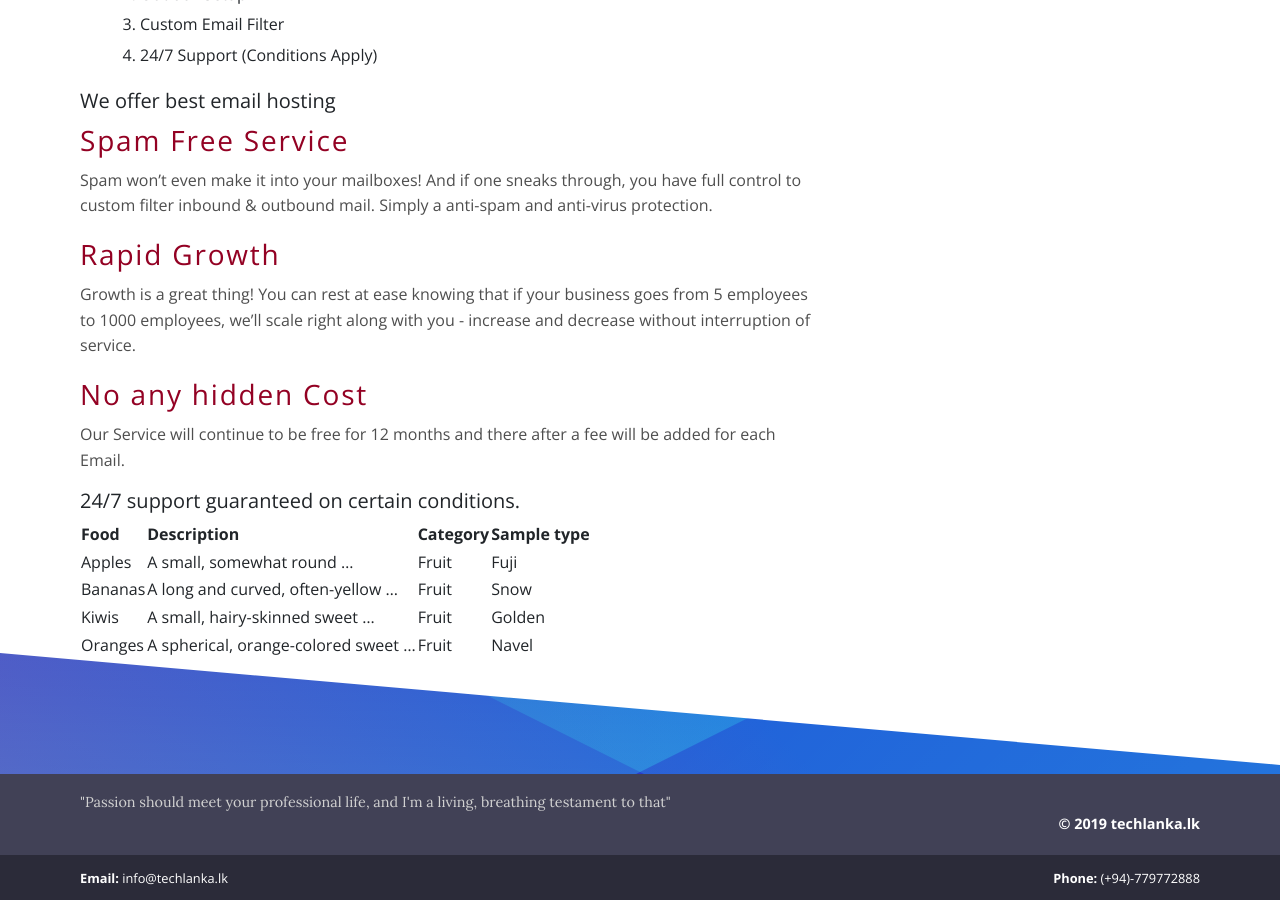
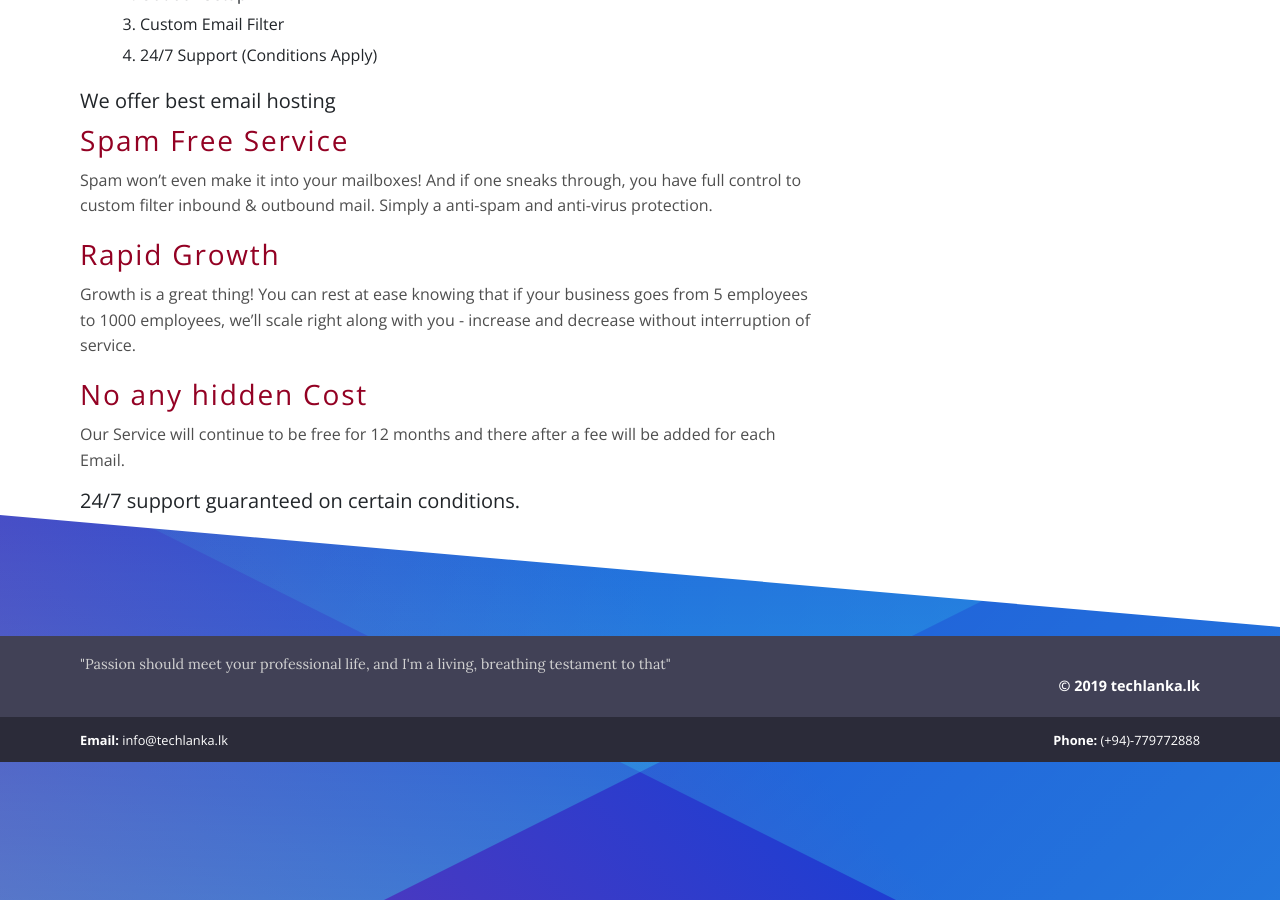
Before and after one commit to techlanka/business, a Jekyll site: the page built from _services/free-business-email.md, in a window 1280 px wide and 900 px high, scrolled down 578 px. Built offline with Jekyll 4.4.1, drawn with Linux system fonts in a browser that asks for light colours.

Commit message:
Update free-business-email.md

```diff
--- a/_services/free-business-email.md
+++ b/_services/free-business-email.md
@@ -25,14 +25,3 @@
 ### No any hidden Cost
 Our Service will continue to be free for 12 months and there after a fee will be added for each Email.
 ##### 24/7 support guaranteed on certain conditions.
-
-<div class="datatable-begin"></div>
-
-Food    | Description                           | Category | Sample type
-------- | ------------------------------------- | -------- | -----------
-Apples  | A small, somewhat round ...           | Fruit    | Fuji
-Bananas | A long and curved, often-yellow ...   | Fruit    | Snow
-Kiwis   | A small, hairy-skinned sweet ...      | Fruit    | Golden
-Oranges | A spherical, orange-colored sweet ... | Fruit    | Navel
-
-<div class="datatable-end"></div>
```
